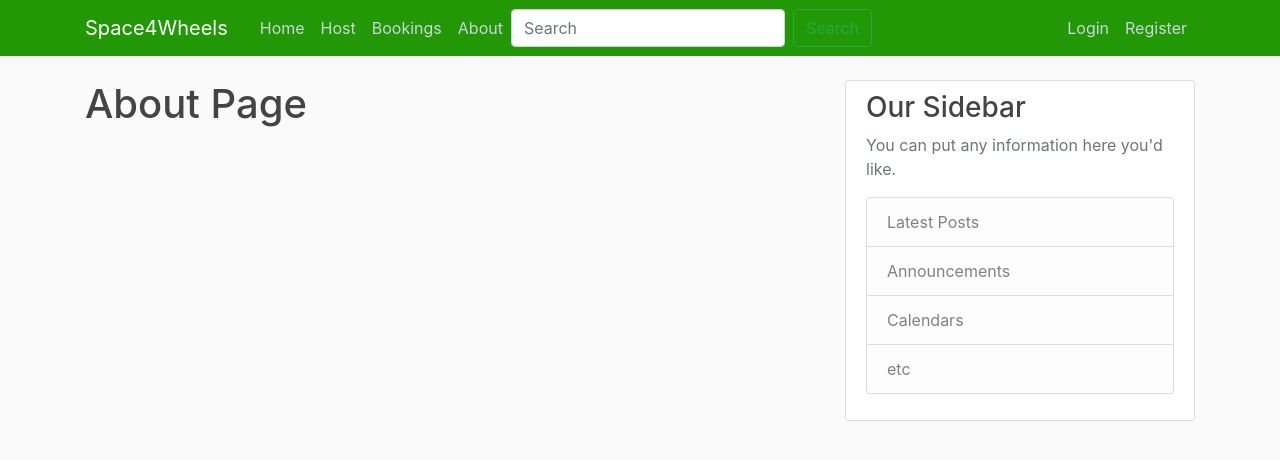
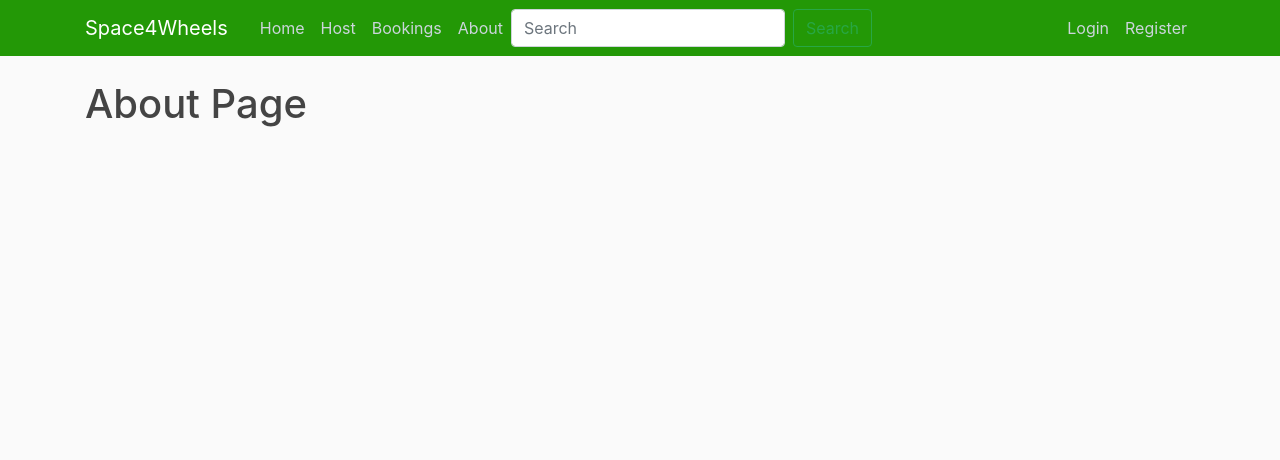
Before and after one commit to dreisnew/Space4Wheels, a Django app: page /about/ in a window 1280 px wide. Shown: the top 460 px of the page. Run offline with Django 5.2, Linux system fonts and the light colour scheme; some libraries are stand-ins or nearby versions.

Commit message:
update and create listing updated to work

```diff
--- a/Space4Wheels/templates/Space4Wheels/base.html
+++ b/Space4Wheels/templates/Space4Wheels/base.html
@@ -43,13 +43,13 @@
             <!-- Navbar Right Side -->
             <div class="navbar-nav">
               {% if user.is_authenticated %}
-                <a class="nav-item nav-link" href="{% url 'profile' %}">Profile</a>
-                <a class="nav-item nav-link" href="{% url 'logout' %}">Logout</a>
+                  <a class="nav-item nav-link" href="{% url 'profile' %}">Profile</a>
+                  <a class="nav-item nav-link" href="{% url 'logout' %}">Logout</a>
               {% else %}
-                <a class="nav-item nav-link" href="{% url 'login' %}">Login</a>
-                <a class="nav-item nav-link" href="{% url 'register' %}">Register</a>
+                  <a class="nav-item nav-link" href="{% url 'login' %}">Login</a>
+                  <a class="nav-item nav-link" href="{% url 'register' %}">Register</a>
               {% endif %}
-            </div>
+          </div>
           </div>
         </div>
       </nav>
@@ -66,19 +66,6 @@
           {% endif %}
           {% block content %}{% endblock %}
         </div>
-        <div class="col-md-4">
-          <div class="content-section">
-            <h3>Our Sidebar</h3>
-            <p class='text-muted'>You can put any information here you'd like.
-              <ul class="list-group">
-                <li class="list-group-item list-group-item-light">Latest Posts</li>
-                <li class="list-group-item list-group-item-light">Announcements</li>
-                <li class="list-group-item list-group-item-light">Calendars</li>
-                <li class="list-group-item list-group-item-light">etc</li>
-              </ul>
-            </p>
-          </div>
-        </div>
       </div>
     </main>
 
--- a/Space4Wheels/urls.py
+++ b/Space4Wheels/urls.py
@@ -23,6 +23,4 @@ urlpatterns = [
     path('post/<int:post_id>/book_space/', book_space, name='book-space'),
     path('bookings/approve/<int:booking_id>/', views.approve_booking, name='approve-booking'),
     path('bookings/reject/<int:booking_id>/', views.reject_booking, name='reject-booking'),
-
-    #path('register/', user_views.register, name='register'),
 ]
--- a/Space4Wheels/views.py
+++ b/Space4Wheels/views.py
@@ -14,6 +14,7 @@ from django.http import JsonResponse
 from django.views.generic.base import TemplateView
 from django.contrib.auth.decorators import login_required
 from django.utils import timezone
+from django.urls import reverse_lazy
 
 
 @login_required
@@ -123,6 +124,9 @@ class PostCreateView(LoginRequiredMixin, CreateView):
         form.instance.author = self.request.user
         return super().form_valid(form)
 
+    def get_success_url(self):
+        return reverse_lazy('post-detail', kwargs={'pk': self.object.pk})
+
 class PostUpdateView(LoginRequiredMixin, UserPassesTestMixin, UpdateView):
     model = Post
     fields = [
@@ -140,6 +144,10 @@ class PostUpdateView(LoginRequiredMixin, UserPassesTestMixin, UpdateView):
         if self.request.user == post.author:
             return True
         return False
+
+    def get_success_url(self):
+        post_id = self.kwargs['pk']  # Get the post ID from URL parameters
+        return reverse_lazy('post-detail', kwargs={'pk': post_id})
 
 class PostDeleteView(LoginRequiredMixin, UserPassesTestMixin, DeleteView):
     model = Post
```
Also changed, not shown: db.sqlite3, media/car_space_pics/393179932_672486348334558_189280663404301844_n.jpg (added), media/car_space_pics/393179932_672486348334558_189280663404301844_n_VcRfN8X.jpg (added), media/car_space_pics/393179932_672486348334558_189280663404301844_n_wsFDhng.jpg (added), media/car_space_pics/default_I3ljlFW.jpg (added).
